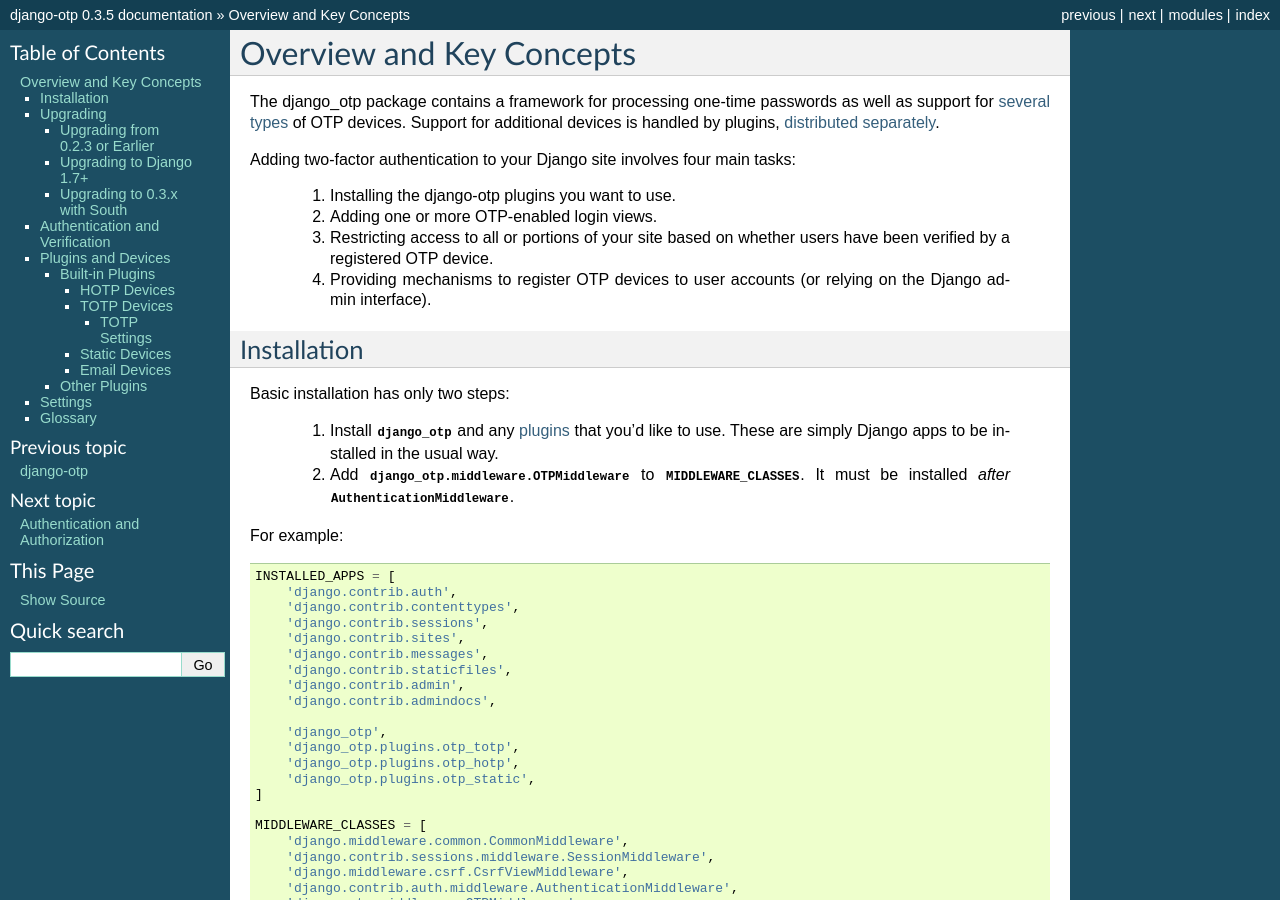
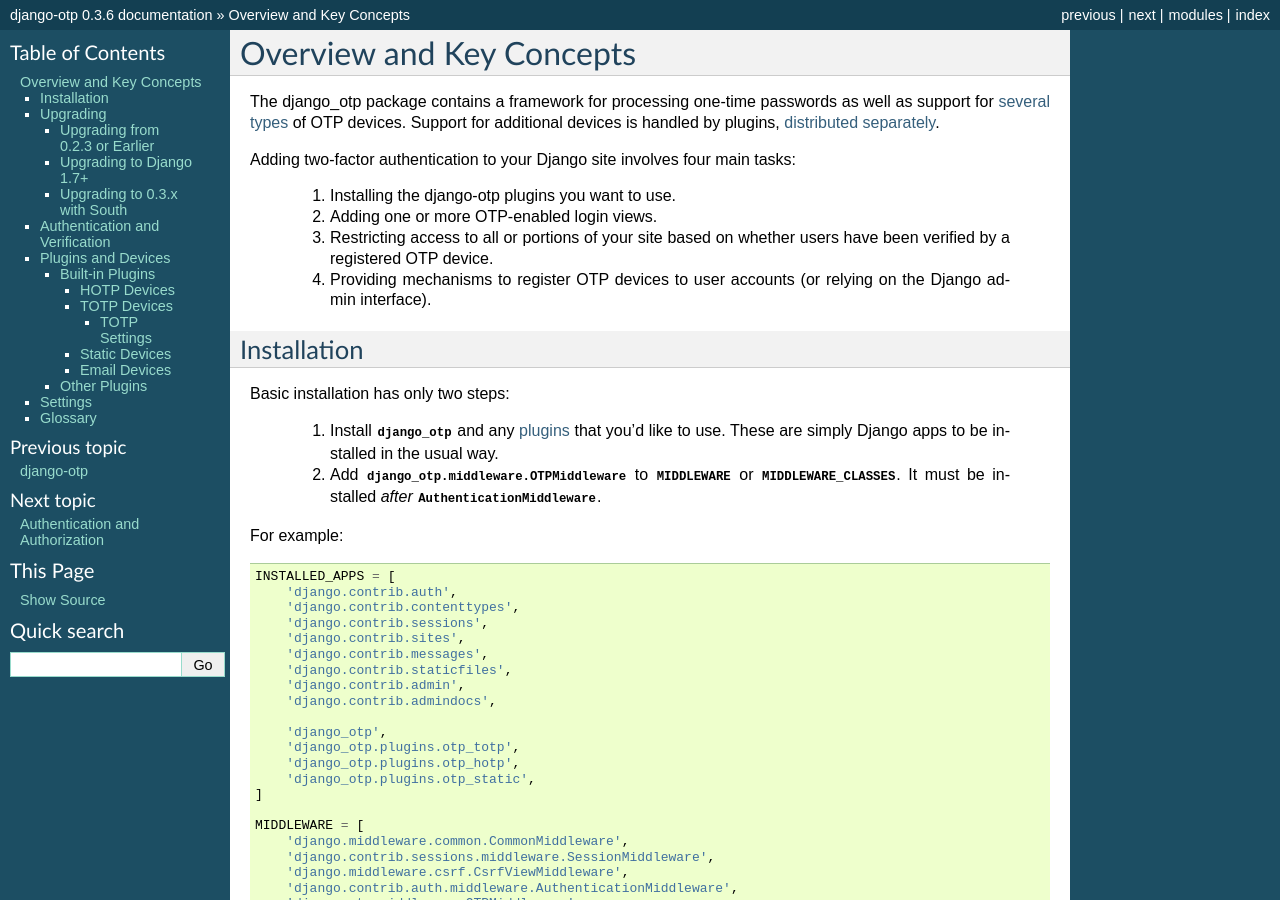
Before and after one commit to 1994scott0829/django_2fa, a Sphinx documentation site: the page built from docs/source/overview.rst, in a window 1280 px wide and 900 px high. Built offline with Sphinx 7.4.7, drawn with Linux system fonts in a browser that asks for light colours; some of the changed text lies outside the part shown.

Commit message:
django-otp version 0.3.6

```diff
--- a/docs/source/conf.py
+++ b/docs/source/conf.py
@@ -48,8 +48,8 @@ django.conf.settings.configure(
 
 intersphinx_mapping = {
     'python': ('http://docs.python.org/2/', None),
-    'django': ('https://docs.djangoproject.com/en/1.5/',
-               'https://docs.djangoproject.com/en/1.5/_objects/'),
+    'django': ('https://docs.djangoproject.com/en/1.10/',
+               'https://docs.djangoproject.com/en/1.10/_objects/'),
 }
 
 # Add any paths that contain templates here, relative to this directory.
@@ -75,7 +75,7 @@ copyright = u'2012, Peter Sagerson'
 # The short X.Y version.
 version = '0.3'
 # The full version, including alpha/beta/rc tags.
-release = '0.3.5'
+release = '0.3.6'
 
 # The language for content autogenerated by Sphinx. Refer to documentation
 # for a list of supported languages.
--- a/docs/source/overview.rst
+++ b/docs/source/overview.rst
@@ -31,7 +31,8 @@ Basic installation has only two steps:
        usual way.
 
     #. Add :class:`django_otp.middleware.OTPMiddleware` to
-       :setting:`MIDDLEWARE_CLASSES`. It must be installed *after*
+       :setting:`MIDDLEWARE` or :setting:`MIDDLEWARE_CLASSES`. It must be
+       installed *after*
        :class:`~django.contrib.auth.middleware.AuthenticationMiddleware`.
 
 For example::
@@ -52,7 +53,7 @@ For example::
         'django_otp.plugins.otp_static',
     ]
 
-    MIDDLEWARE_CLASSES = [
+    MIDDLEWARE = [
         'django.middleware.common.CommonMiddleware',
         'django.contrib.sessions.middleware.SessionMiddleware',
         'django.middleware.csrf.CsrfViewMiddleware',
--- a/setup.py
+++ b/setup.py
@@ -5,7 +5,7 @@ from setuptools import setup, find_packages
 
 setup(
     name='django-otp',
-    version='0.3.5',
+    version='0.3.6',
     description='A pluggable framework for adding two-factor authentication to Django using one-time passwords.',
     long_description=open('README.rst').read(),
     author='Peter Sagerson',
```
Also changed, not shown: 1 other file.
